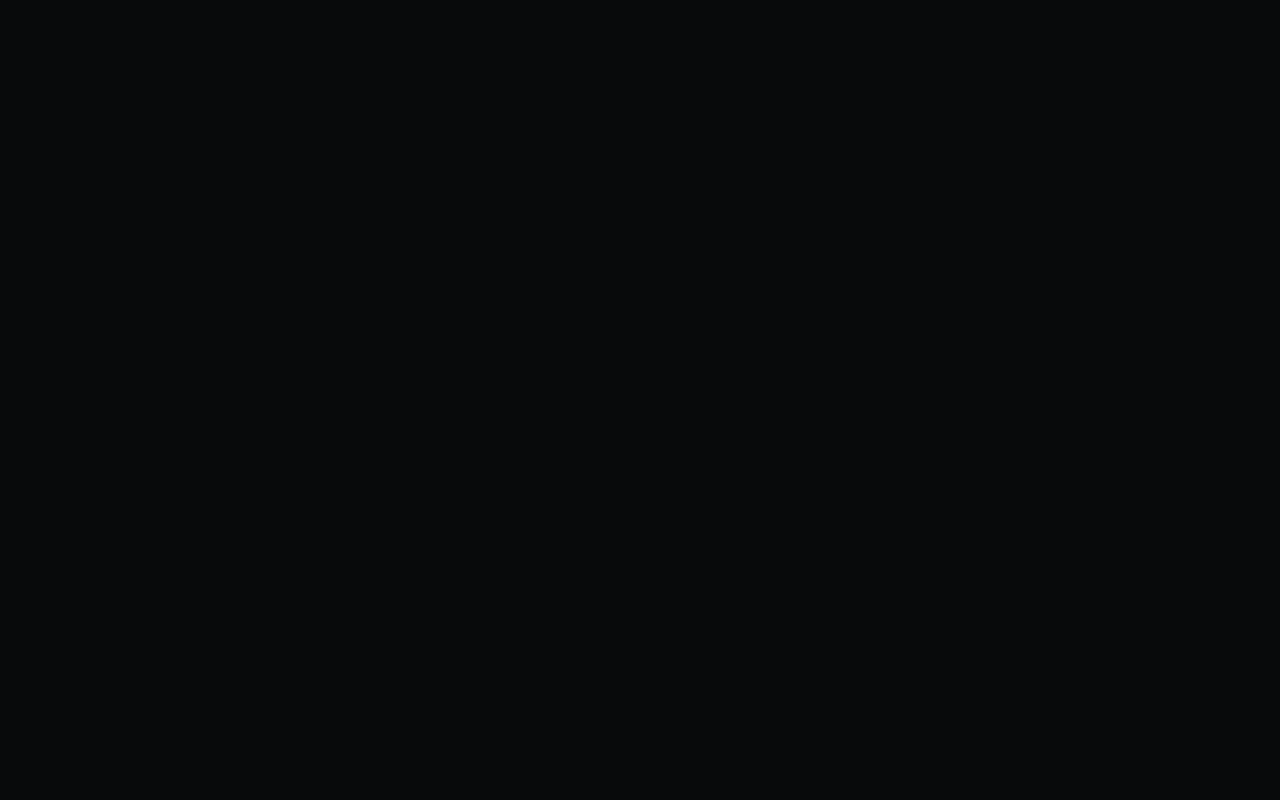
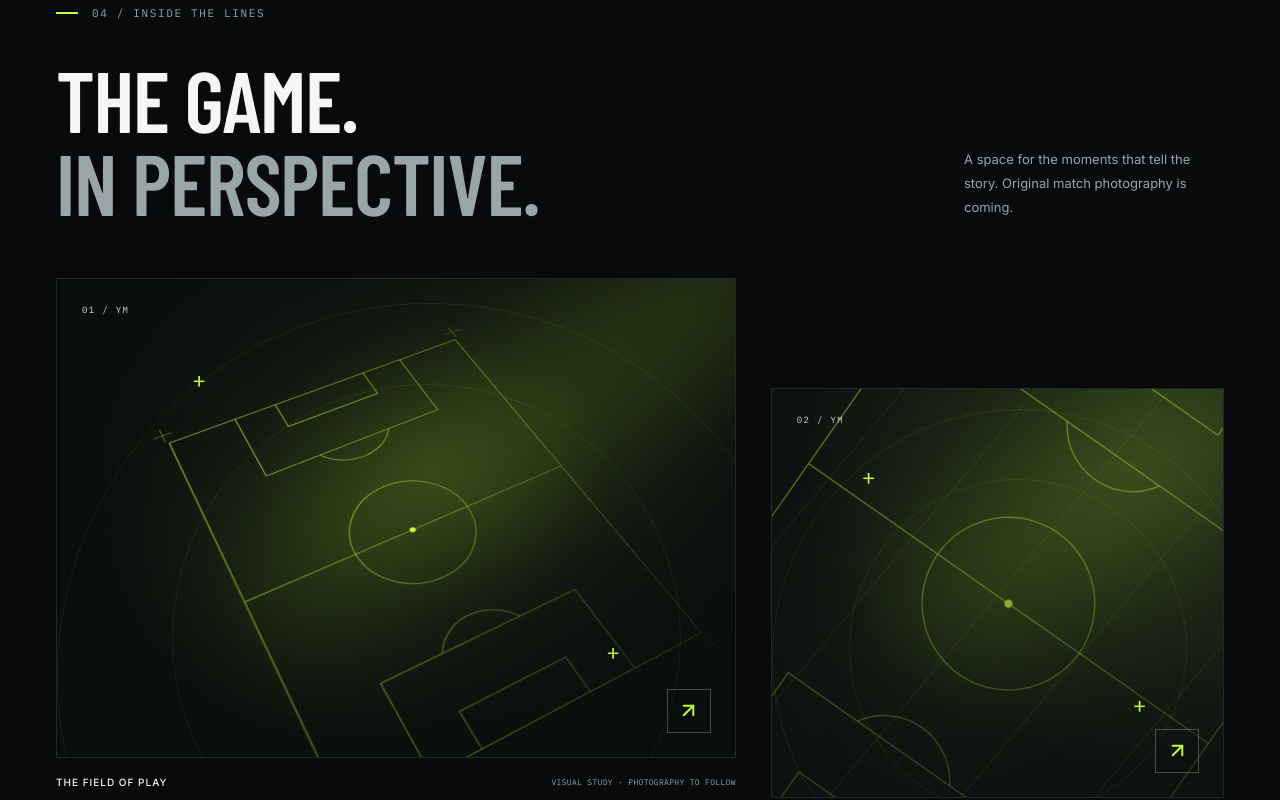
Before and after one commit to yassine-mathlouthi/Referee, a React (Vite) app: page / in a window 1280 px wide. Shown: the part 3500-4300 px from the top of the page. Before the commit the page ends 3466 px from the top, so only its background shows below. Built offline with nearby package versions, Linux system fonts and the light colour scheme; a web font is replaced by a local one.

Commit message:
feat: create editorial gallery with accessible keyboard lightbox

```diff
--- a/src/App.tsx
+++ b/src/App.tsx
@@ -5,8 +5,9 @@ import { Navbar } from './components/layout/Navbar'
 import { About } from './sections/About'
 import { Philosophy } from './sections/Philosophy'
 import { Experience } from './sections/Experience'
+import { Gallery } from './sections/Gallery'
 
 export default function App() {
   const { t } = useLanguage()
-  return <><a href="#main" className="skip-link">{t.skip}</a><IntroSequence /><Navbar /><main id="main"><Hero /><About /><Philosophy /><Experience /></main></>
+  return <><a href="#main" className="skip-link">{t.skip}</a><IntroSequence /><Navbar /><main id="main"><Hero /><About /><Philosophy /><Experience /><Gallery /></main></>
 }
--- /dev/null
+++ b/src/data/gallery.ts
@@ -0,0 +1,16 @@
+export interface GalleryFrame {
+  id: string
+  variant: number
+  copyIndex: number
+  src?: string
+  srcSet?: string
+  // Supply a truthful description of each real photograph in all languages.
+  alt?: { en: string; fr: string; ar: string }
+  position?: string
+}
+
+export const gallery: GalleryFrame[] = [
+  { id: 'field', variant: 0, copyIndex: 0 },
+  { id: 'signal', variant: 1, copyIndex: 1 },
+  { id: 'centre', variant: 2, copyIndex: 2 },
+]
--- /dev/null
+++ b/src/sections/Gallery.tsx
@@ -0,0 +1,47 @@
+import { useRef, useState } from 'react'
+import { ArrowLeft, ArrowRight, ArrowUpRight, X } from 'lucide-react'
+import { useLanguage } from '../i18n/context'
+import { gallery, type GalleryFrame } from '../data/gallery'
+import { PitchArt } from '../components/ui/PitchArt'
+import { SectionReveal } from '../components/motion/SectionReveal'
+import { useDialog } from '../components/ui/useDialog'
+
+function Frame({ frame, full = false }: { frame: GalleryFrame; full?: boolean }) {
+  const { t, language } = useLanguage()
+  return frame.src
+    ? <img src={frame.src} srcSet={frame.srcSet} sizes={full ? '95vw' : '(max-width: 767px) 100vw, 60vw'} alt={frame.alt?.[language] || t.gallery.descriptions[frame.copyIndex]} loading={full ? 'eager' : 'lazy'} decoding="async" style={{ objectPosition: frame.position || 'center' }}/>
+    : <PitchArt variant={frame.variant}/>
+}
+
+export function Gallery() {
+  const { t, language } = useLanguage()
+  const [selected, setSelected] = useState<number | null>(null)
+  const { ref, onCancel } = useDialog(selected !== null, () => setSelected(null))
+  const touchX = useRef<number | null>(null)
+  const current = gallery[selected ?? 0]
+  const step = (delta: number) => setSelected(value => ((value ?? 0) + delta + gallery.length) % gallery.length)
+  return <section id="gallery" className="section gallery-section" aria-labelledby="gallery-title">
+    <div className="container">
+      <SectionReveal><p className="eyebrow section-label">{t.gallery.label}</p><div className="section-intro"><h2 id="gallery-title" className="section-heading">{t.gallery.title}<br/><span className="muted">{t.gallery.accent}</span></h2><p className="body-copy">{t.gallery.intro}</p></div></SectionReveal>
+      <div className="gallery-grid">{gallery.map((frame, i) => <SectionReveal className={`gallery-item gallery-item-${i}`} key={frame.id}>
+        <button className="gallery-frame" onClick={() => setSelected(i)} aria-label={`${t.gallery.open}: ${t.gallery.titles[frame.copyIndex]}`}>
+          <Frame frame={frame}/><span className="gallery-frame-number eyebrow">0{i + 1} / YM</span><span className="gallery-frame-arrow"><ArrowUpRight size={23}/></span>
+        </button>
+        <div className="gallery-caption"><h3>{t.gallery.titles[frame.copyIndex]}</h3>{!frame.src && <p className="eyebrow">{t.gallery.concept}</p>}</div>
+      </SectionReveal>)}</div>
+    </div>
+    <dialog className="lightbox" ref={ref} onCancel={onCancel} aria-labelledby="lightbox-title" onClick={event => { if (event.target === event.currentTarget) setSelected(null) }} onKeyDown={event => {
+      if (event.key === 'ArrowRight') { event.preventDefault(); step(language === 'ar' ? -1 : 1) }
+      if (event.key === 'ArrowLeft') { event.preventDefault(); step(language === 'ar' ? 1 : -1) }
+    }}>
+      {current && <div className="lightbox-inner">
+        <div className="lightbox-top"><p className="eyebrow" aria-live="polite">{(selected ?? 0) + 1} {t.gallery.counter} {gallery.length}</p><button className="icon-button" autoFocus aria-label={t.close} onClick={() => setSelected(null)}><X/></button></div>
+        <div className="lightbox-image" key={current.id} onPointerDown={event => { if (event.pointerType === 'touch') touchX.current = event.clientX }} onPointerUp={event => {
+          if (touchX.current !== null && Math.abs(event.clientX - touchX.current) > 50) step(event.clientX < touchX.current ? 1 : -1)
+          touchX.current = null
+        }}><Frame frame={current} full/></div>
+        <div className="lightbox-bottom"><div aria-live="polite"><h3 id="lightbox-title">{t.gallery.titles[current.copyIndex]}</h3><p className="body-copy">{current.src ? current.alt?.[language] : t.gallery.descriptions[current.copyIndex]}</p></div><div className="lightbox-controls"><button className="icon-button" aria-label={t.gallery.previous} onClick={() => step(-1)}><ArrowLeft/></button><button className="icon-button" aria-label={t.gallery.next} onClick={() => step(1)}><ArrowRight/></button></div></div>
+      </div>}
+    </dialog>
+  </section>
+}
--- a/src/styles/globals.css
+++ b/src/styles/globals.css
@@ -124,6 +124,38 @@ body::after { content: ''; position: fixed; inset: 0; z-index: 80; pointer-event
 .match-record h3 { font: 500 32px var(--font-display); margin-block: 12px; }
 .match-record img { width: 150px; height: 110px; object-fit: cover; }
 .match-featured { background: #c7ff3605; }
+.gallery-section { padding-top: 40px; }
+.gallery-grid { display: grid; grid-template-columns: 1.2fr .8fr; gap: 48px 35px; align-items: start; }
+.gallery-frame { display: block; border: 1px solid #ffffff15; background: #101416; padding: 0; width: 100%; height: 480px; position: relative; overflow: hidden; text-align: start; }
+.gallery-item-1 { margin-top: 110px; }
+.gallery-item-1 .gallery-frame { height: 410px; }
+.gallery-item-2 { grid-column: 1 / -1; }
+.gallery-item-2 .gallery-frame { height: 380px; }
+.gallery-frame > img { object-fit: cover; width: 100%; height: 100%; }
+.gallery-frame > .pitch-art, .gallery-frame > img { transition: transform .7s cubic-bezier(.22, 1, .36, 1); }
+.gallery-frame:hover > .pitch-art, .gallery-frame:hover > img { transform: scale(1.045); }
+.gallery-frame-number { position: absolute; top: 25px; left: 25px; color: #d2d8ce; font-size: 9px; }
+.gallery-frame-arrow { position: absolute; bottom: 24px; right: 24px; width: 44px; height: 44px; display: grid; place-items: center; border: 1px solid #ffffff40; background: #080a0b33; color: #c7ff36; transition: background .25s, color .25s; }
+.gallery-frame:hover .gallery-frame-arrow { background: #c7ff36; color: #080a0b; }
+.gallery-caption { display: flex; flex-wrap: wrap; gap: 12px; justify-content: space-between; align-items: center; padding-top: 17px; }
+.gallery-caption h3 { font-size: 10px; font-weight: 500; letter-spacing: .1em; }
+.gallery-caption .eyebrow { color: #9aa5aa; font-size: 8px; letter-spacing: .04em; }
+.lightbox { position: fixed; inset: 0; margin: auto; width: min(1160px, calc(100% - 48px)); max-width: none; max-height: 96dvh; border: 1px solid #ffffff25; color: #f5f7f7; padding: 24px; background: #101416; overflow: auto; }
+.lightbox::backdrop { background: #080a0bf5; backdrop-filter: blur(10px); }
+.lightbox[open] { animation: menu-enter .25s ease-out; }
+.lightbox-inner { width: 100%; }
+.lightbox-top { display: flex; align-items: center; justify-content: space-between; gap: 20px; margin-bottom: 18px; color: #9aa5aa; }
+.lightbox-image { height: min(62dvh, 650px); overflow: hidden; animation: menu-enter .3s ease-out; touch-action: pan-y; }
+.lightbox-image img { width: 100%; height: 100%; object-fit: contain; }
+.lightbox-bottom { display: flex; align-items: center; justify-content: space-between; gap: 20px; padding-top: 22px; }
+.lightbox-bottom h3 { font: 500 26px var(--font-display); }
+.lightbox-bottom .body-copy { font-size: 11px; margin-top: 8px; }
+.lightbox-controls { display: flex; gap: 10px; flex-shrink: 0; }
+@media (max-width: 767px) {
+  .gallery-grid { grid-template-columns: 1fr; gap: 30px; }.gallery-item-1 { margin-top: 0; }.gallery-item-2 { grid-column: auto; }
+  .gallery-frame, .gallery-item-1 .gallery-frame { height: 360px; }.gallery-item-2 .gallery-frame { height: 270px; }
+  .lightbox { width: calc(100% - 24px); padding: 14px; }.lightbox-image { height: 50dvh; }.lightbox-bottom { align-items: flex-start; }.lightbox-bottom h3 { font-size: 22px; }.lightbox-bottom .body-copy { max-width: 190px; }
+}
 @media (max-width: 1023px) { .experience-pending { grid-template-columns: 90px 1fr; gap: 25px; }.experience-pending > a { grid-column: 2; justify-self: start; }.record-symbol { width: 80px; height: 80px; } }
 @media (max-width: 767px) {
   .section-intro { flex-direction: column; gap: 24px; align-items: flex-start; margin-bottom: 35px; }
```
Also changed, not shown: 1 other file (tests, documents, lock files or other folders).
